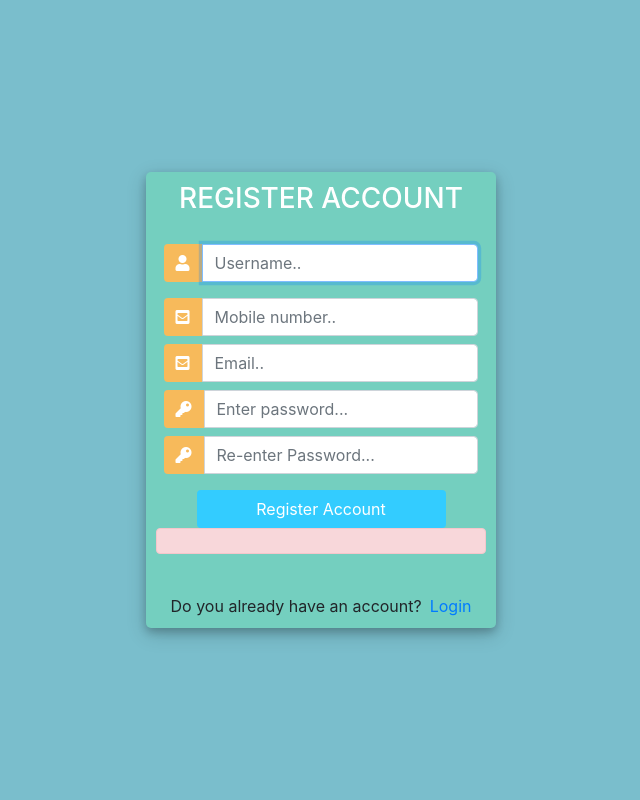
After one commit to ssebadduka/usakag_fashions_modified_v1, a Django app: page /register in a window 1280 px wide. The commit adds this page. Shown: the whole page, without its empty margins (319-959 px from the left). Run offline with Django 4.2, Linux system fonts and the light colour scheme; some libraries are stand-ins or nearby versions.

Commit message:
Added register and login page

```diff
--- /dev/null
+++ b/store/form.py
@@ -0,0 +1,15 @@
+from crispy_forms.helper import FormHelper
+from django.db.models.base import Model
+from django.forms import ModelForm
+
+from django import forms
+from django.contrib.auth.forms import UserCreationForm
+from django.contrib.auth.models import User
+
+class RegisterUserForm(UserCreationForm):
+	email = forms.EmailField(required=True)
+	last_name = forms.CharField(max_length=200)
+
+	class Meta:
+		model = User
+		fields = ["username", "email", "password1", "last_name", "password2"]
--- /dev/null
+++ b/store/single_prod_selector.py
@@ -0,0 +1,4 @@
+from .models import(Product)
+
+def get_single_prod(productId):
+    return Product.objects.get(pk=productId)
--- a/store/templates/store/checkout.html
+++ b/store/templates/store/checkout.html
@@ -103,6 +103,7 @@
 
 	function submitFormData(){
 		console.log('Payment button clicked')
+
 		var  userFormData = {
 			'name':null,
 			'email':null,
@@ -116,7 +117,7 @@
 			'zipcode':null,
 		}
 
-		if(shipping != 'False'){
+		if(shipping == 'False'){
 			shippingInfo.address = form.address.value
 			shippingInfo.city = form.city.value
 			shippingInfo.state = form.state.value
--- a/store/templates/store/main.html
+++ b/store/templates/store/main.html
@@ -82,9 +82,9 @@ console.log('cart:', cart)
           </ul>
           <div class="form-inline my-2 my-lg-0">
 
-            <a href="#"class="btn btn-warning">Register</a>
-            <a href="#"class="btn btn-warning">Login</a>
-            <a href="#"class="btn btn-warning">Logout</a>
+            <a href="{% url 'register' %}"class="btn btn-warning">Register</a>
+            <a href="{% url 'login' %}"class="btn btn-warning">Login</a>
+            <a href="{% url 'logout' %}"class="btn btn-warning">Logout</a>
 
             <a href="{% url 'cart' %}">
                <img  id="cart-icon" src="{% static 'images/cart.png' %}">
--- /dev/null
+++ b/store/templates/store/register.html
@@ -0,0 +1,148 @@
+<!DOCTYPE html>
+<html>
+
+<head>
+	<title>Login</title>
+	<link rel="stylesheet" href="https://stackpath.bootstrapcdn.com/bootstrap/4.1.3/css/bootstrap.min.css" integrity="sha384-MCw98/SFnGE8fJT3GXwEOngsV7Zt27NXFoaoApmYm81iuXoPkFOJwJ8ERdknLPMO" crossorigin="anonymous">
+	<script src="https://ajax.googleapis.com/ajax/libs/jquery/3.3.1/jquery.min.js"></script>
+	<link rel="stylesheet" href="https://use.fontawesome.com/releases/v5.6.1/css/all.css" integrity="sha384-gfdkjb5BdAXd+lj+gudLWI+BXq4IuLW5IT+brZEZsLFm++aCMlF1V92rMkPaX4PP" crossorigin="anonymous">
+
+	<style>
+		body,
+		html {
+			margin: 0;
+			padding: 0;
+			height: 100%;
+			background: #7abecc !important;
+		}
+		.user_card {
+			width: 350px;
+			margin-top: auto;
+			margin-bottom: auto;
+			background: #74cfbf;
+			position: relative;
+			display: flex;
+			justify-content: center;
+			flex-direction: column;
+			padding: 10px;
+			box-shadow: 0 4px 8px 0 rgba(0, 0, 0, 0.2), 0 6px 20px 0 rgba(0, 0, 0, 0.19);
+			-webkit-box-shadow: 0 4px 8px 0 rgba(0, 0, 0, 0.2), 0 6px 20px 0 rgba(0, 0, 0, 0.19);
+			-moz-box-shadow: 0 4px 8px 0 rgba(0, 0, 0, 0.2), 0 6px 20px 0 rgba(0, 0, 0, 0.19);
+			border-radius: 5px;
+
+		}
+
+		.form_container {
+			margin-top: 20px;
+		}
+
+		#form-title{
+			color: #fff;
+		}
+		.login_btn {
+			width: 100%;
+			background: #33ccff !important;
+			color: white !important;
+		}
+		.login_btn:focus {
+			box-shadow: none !important;
+			outline: 0px !important;
+		}
+		.login_container {
+			padding: 0 2rem;
+		}
+		.input-group-text {
+			background: #f7ba5b !important;
+			color: white !important;
+			border: 0 !important;
+			border-radius: 0.25rem 0 0 0.25rem !important;
+		}
+		.input_user,
+		.input_pass:focus {
+			box-shadow: none !important;
+			outline: 0px !important;
+		}
+
+	</style>
+
+</head>
+<body>
+	<div class="container h-100">
+		<div class="d-flex justify-content-center h-100">
+			<div class="user_card">
+				<div class="d-flex justify-content-center">
+					<h3 id="form-title">REGISTER ACCOUNT</h3>
+				</div>
+				<div class="d-flex justify-content-center form_container">
+
+					<form method="POST" action="">
+                        {% csrf_token %}
+						<div class="input-group mb-3">
+							<div class="input-group-append">
+								<span class="input-group-text"><i class="fas fa-user"></i></span>
+							</div>
+                            {{form.username}}
+						</div>
+                        <div class="input-group mb-2">
+							<div class="input-group-append">
+								<span class="input-group-text"><i class="fas fa-envelope-square"></i></span>
+							</div>
+							{{form.last_name}}
+						</div>
+
+						<div class="input-group mb-2">
+							<div class="input-group-append">
+								<span class="input-group-text"><i class="fas fa-envelope-square"></i></span>
+							</div>
+							{{form.email}}
+						</div>
+						<div class="input-group mb-2">
+							<div class="input-group-append">
+								<span class="input-group-text"><i class="fas fa-key"></i></span>
+							</div>
+							{{form.password1}}
+						</div>
+						<div class="input-group mb-2">
+							<div class="input-group-append">
+								<span class="input-group-text"><i class="fas fa-key"></i></span>
+							</div>
+							{{form.password2}}
+						</div>
+
+				   		<div class="d-flex justify-content-center mt-3 login_container">
+				 			<input class="btn login_btn" type="submit" value="Register Account">
+				   		</div>
+					</form>
+				</div>
+				<div class="alert alert-danger">
+					{{form.errors}}
+				</div>
+
+				<div class="mt-4">
+					<div class="d-flex justify-content-center links">
+						Do you already have an account? <a href="{% url 'login' %}" class="ml-2">Login</a>
+					</div>
+				</div>
+			</div>
+		</div>
+	</div>
+	<script>
+						/* Because i didnt set placeholder values in forms.py they will be set here using vanilla Javascript
+		//We start indexing at one because CSRF_token is considered and input field
+		 */
+
+		//Query All input fields
+		var form_fields = document.getElementsByTagName('input')
+		form_fields[1].placeholder='Username..';
+		form_fields[2].placeholder='Mobile number..';
+		form_fields[3].placeholder='Email..';
+		form_fields[4].placeholder='Enter password...';
+		form_fields[5].placeholder='Re-enter Password...';
+
+
+		for (var field in form_fields){
+			form_fields[field].className += ' form-control'
+		}
+	</script>
+</body>
+</html>
--- a/store/templates/store/store.html
+++ b/store/templates/store/store.html
@@ -9,7 +9,7 @@
                 <h6><strong>{{product.name}}</strong></h6>
                 <hr>
                 <button data-product={{product.id}} data-action="add" class="btn btn-outline-secondary add-btn update-cart">Add to cart</button>
-                <a  class="btn btn-outline-success" href="#">View</a>
+                <a  class="btn btn-outline-success" href="{% url 'single_product' product.id %}">View</a>
                 <h4 style="display: inline-block; float: right"><strong>${{product.price}}</strong></h4>
 
 
--- a/store/urls.py
+++ b/store/urls.py
@@ -8,6 +8,11 @@ urlpatterns = [
 
     path('update_item/', views.updateItem, name="update_item"),
     path('process_order/', views.processOrder, name="process_order"),
+    path('single_product/<int:productId>/',views.single_product,name='single_product'),
+
+    path("register", views.register, name= "register"),
+    path("login", views.login_request, name="login"),
+    path("logout", views.logout_request, name= "logout"),
 
 
 ]
--- a/store/views.py
+++ b/store/views.py
@@ -1,13 +1,20 @@
 from itertools import product
 from multiprocessing import context
 from urllib.request import Request
-from django.shortcuts import render
+from django.shortcuts import render,redirect
 from django.http import JsonResponse
 import json
 import datetime
 
+from django.contrib import messages
+from django.contrib.auth.models import User,auth
+from .form import RegisterUserForm
+from django.contrib.auth.forms import AuthenticationForm
+from django.contrib.auth import login, authenticate, logout
+
 from .models import *
 from . utils import cookieCart, cartData,guestOrder
+from .single_prod_selector import get_single_prod
 
 # Create your views here.
 
@@ -105,3 +112,51 @@ def processOrder(request):
             )
 
     return JsonResponse('Payment complete!', safe=False)
+
+
+def register(request):
+    form = RegisterUserForm()
+    if request.method=="POST":
+        form = RegisterUserForm(request.POST)
+        if form.is_valid():
+            form.save()
+            user=form.cleaned_data.get('username','last_name')
+            messages.success(request, 'Registered successfully'+user)
+            return redirect("login")
+
+    context={
+           "form":form
+    }
+    return render(request, "store/register.html",context)
+
+def login_request(request):
+    if request.method == 'POST':
+        username = request.POST['username']
+        password = request.POST['password']
+        user = auth.authenticate(username=username,password=password)
+        if user is not None:
+            auth.login(request,user)
+            return redirect('store')
+        else:
+            messages.info(request,'Invalid Credentials')
+            return redirect('login')
+
+    else:
+        return render (request,'store/login.html')
+
+def logout_request(request):
+	logout(request)
+	messages.info(request, "You have successfully logged out.")
+	return redirect("login")
+
+def single_product(request,productId):
+
+    data= cartData(request)
+    cartItems = data['cartItems']
+
+    prod = get_single_prod(productId)
+    context={
+        "prod":prod,
+        'cartItems':cartItems
+    }
+    return render(request, 'store/single_product.html', context)
--- a/usakag_fashions_modified_v1/settings.py
+++ b/usakag_fashions_modified_v1/settings.py
@@ -39,7 +39,10 @@ INSTALLED_APPS = [
     'django.contrib.messages',
     'django.contrib.staticfiles',
 
+    'usakag_fashions_modified_v1',
+
     'store.apps.StoreConfig',
+    'crispy_forms',
 ]
 
 MIDDLEWARE = [
```
Also changed, not shown: store/templates/store/login.html (added, +147 -0 lines), store/templates/store/single_product.html (added, +46 -0 lines), db.sqlite3, store/utils.py (line endings or trailing spaces).
